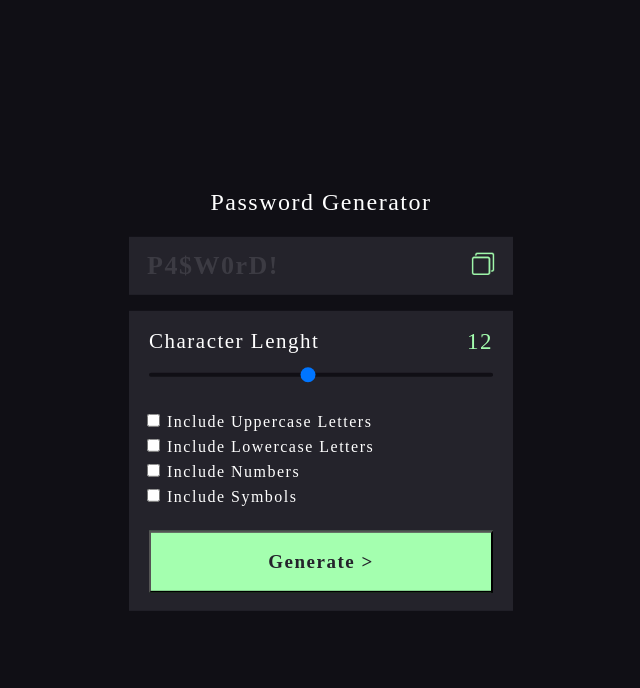
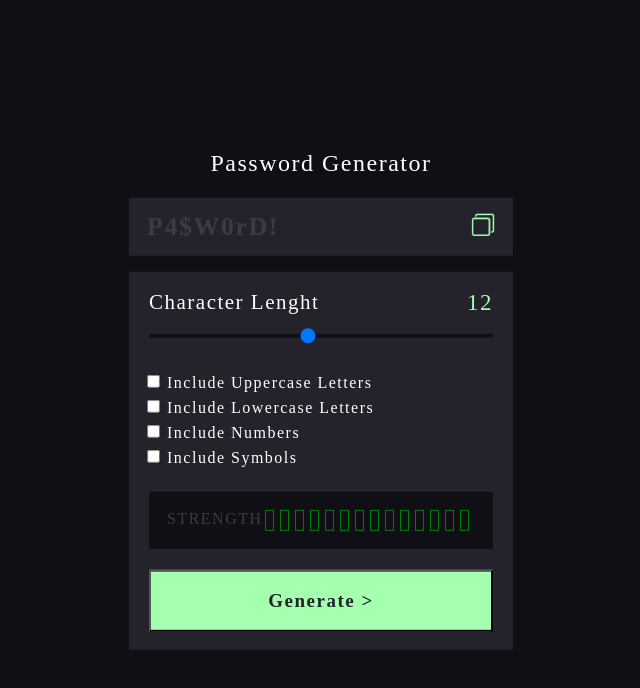
Before and after one commit to BesoBerdzenishvili/password_generator, a React (Create React App) app: page / in a window 1280 px wide. Shown: the top 688 px of the page, without its empty margins (319-959 px from the left). Built offline with nearby package versions, Linux system fonts and the light colour scheme; a web font is replaced by a local one.

Commit message:
added Strength.js

```diff
--- a/src/components/Options.js
+++ b/src/components/Options.js
@@ -2,6 +2,7 @@ import React from "react";
 import { styled, globalStyles } from "../stitches.config";
 import Slider from "./Slider";
 import Checks from "../Checks";
+import Strength from "./Strength";
 
 const Wrapper = styled("div", {
   display: "flex",
@@ -35,6 +36,7 @@ export default function Options() {
     <Wrapper>
       <Slider />
       <Checks />
+      <Strength />
       <Btn>Generate &gt;</Btn>
     </Wrapper>
   );
--- /dev/null
+++ b/src/components/Strength.js
@@ -0,0 +1,73 @@
+import React from "react";
+import { styled } from "../stitches.config";
+
+const Block = styled("div", {
+  backgroundColor: "transparent",
+  height: "21px",
+  width: "9px",
+  marginRight: "6px",
+
+  variants: {
+    color: {
+      weak: { border: "1.5px solid red" },
+      normal: { border: "1.5px solid yellow" },
+      strong: { border: "1.5px solid green" },
+    },
+  },
+});
+
+const Wrapper = styled("div", {
+  display: "flex",
+  backgroundColor: "#100f15",
+
+  variants: {
+    wrap: {
+      component: {
+        padding: "18px 18px",
+        width: "344px",
+        marginBottom: "21px",
+        justifyContent: "space-between",
+      },
+    },
+    block: {},
+  },
+});
+
+const Label = styled("p", {
+  color: "#3c3b43",
+});
+
+export default function Strength({ passwordLength = "17" }) {
+  let blocks = [];
+  let colorValue;
+
+  if (passwordLength < 4) {
+    blocks = [1, 2, 3];
+  } else if (passwordLength >= 4 && passwordLength < 8) {
+    blocks = [1, 2, 3, 4, 5, 6];
+  } else if (passwordLength >= 8 && passwordLength < 12) {
+    blocks = [1, 2, 3, 4, 5, 6, 7, 8];
+  } else if (passwordLength >= 12 && passwordLength < 16) {
+    blocks = [1, 2, 3, 4, 5, 6, 7, 8, 9, 10];
+  } else if (passwordLength >= 16) {
+    blocks = [1, 2, 3, 4, 5, 6, 7, 8, 9, 10, 11, 12, 13, 14];
+  }
+
+  if (passwordLength < 8) {
+    colorValue = "weak";
+  } else if (passwordLength >= 8 && passwordLength < 16) {
+    colorValue = "normal";
+  } else if (passwordLength > 16) {
+    colorValue = "strong";
+  }
+  return (
+    <Wrapper wrap="component">
+      <Label>STRENGTH</Label>
+      <Wrapper wrap="block">
+        {blocks.map((i) => (
+          <Block key={i} color={colorValue} />
+        ))}
+      </Wrapper>
+    </Wrapper>
+  );
+}
```
